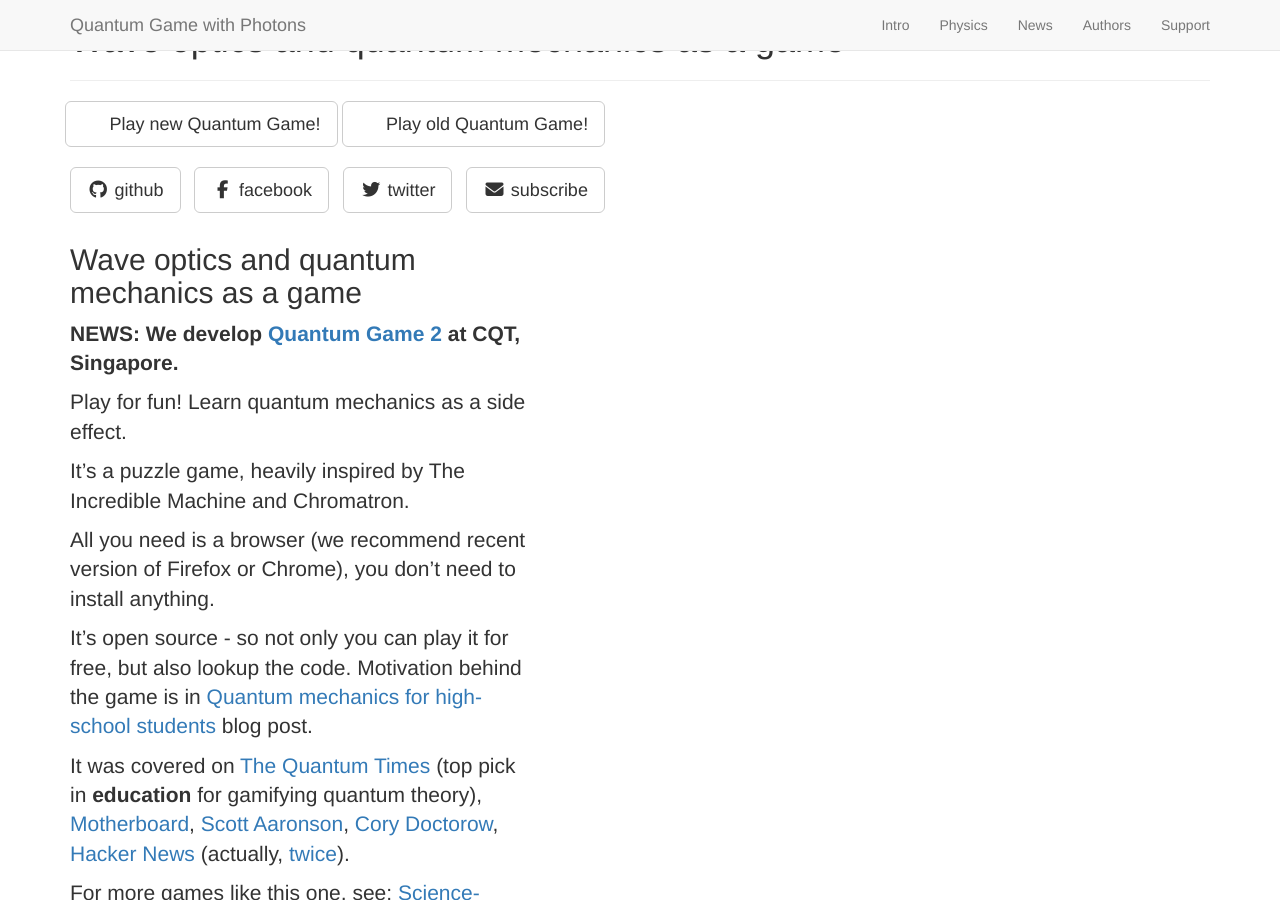
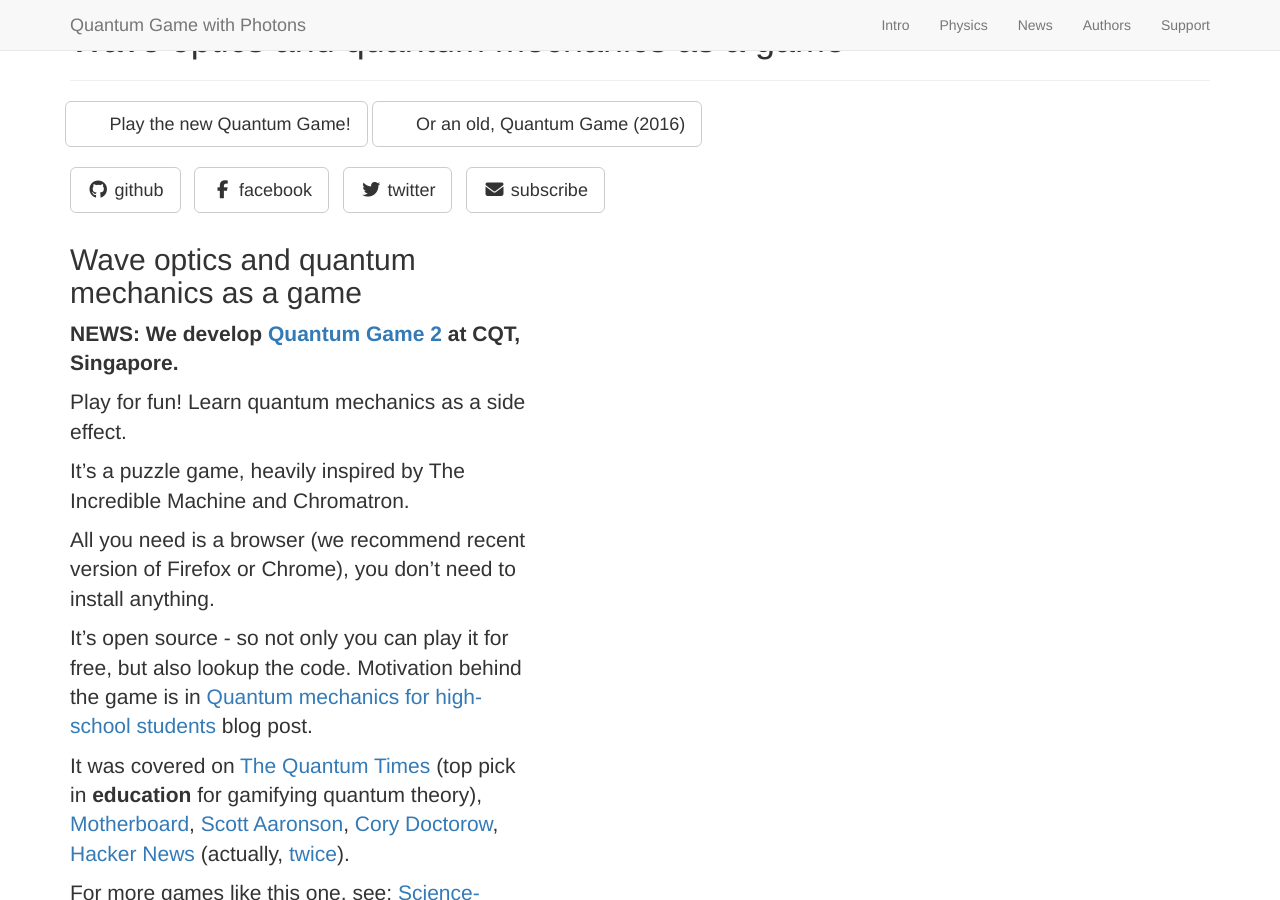
Before and after one commit to stared/old-quantum-landing, a Jekyll site: the page built from _posts/2014-09-21-services-1.markdown, in a window 1280 px wide and 900 px high. Built offline with Jekyll 4.4.1, drawn with Linux system fonts in a browser that asks for light colours; nearby versions of some CDN libraries; library files that are not in the unit come from our copies.

Commit message:
main link to the new game

```diff
--- a/_includes/header.html
+++ b/_includes/header.html
@@ -39,8 +39,8 @@
 						<h3>{{ page.subTitle }}</h3>
 						<hr class="intro-divider">
 						<ul class="list-inline intro-social-buttons">
-              <a href="https://alpha.quantumgame.io" class="btn btn-default btn-lg"><i class="fa fa-fw"></i> <span class="network-name">Play new Quantum Game!</span></a>
-              <a href="http://play.quantumgame.io" class="btn btn-default btn-lg"><i class="fa fa-fw"></i> <span class="network-name">Play old Quantum Game!</span></a>
+              <a href="https://quantumgame.io" class="btn btn-default btn-lg"><i class="fa fa-fw"></i> <span class="network-name">Play the new Quantum Game!</span></a>
+              <a href="http://v2016.quantumgame.io" class="btn btn-default btn-lg"><i class="fa fa-fw"></i> <span class="network-name">Or an old, Quantum Game (2016)</span></a>
               <br><br>
 							{% for social in site.social %}
 							<li>
```
